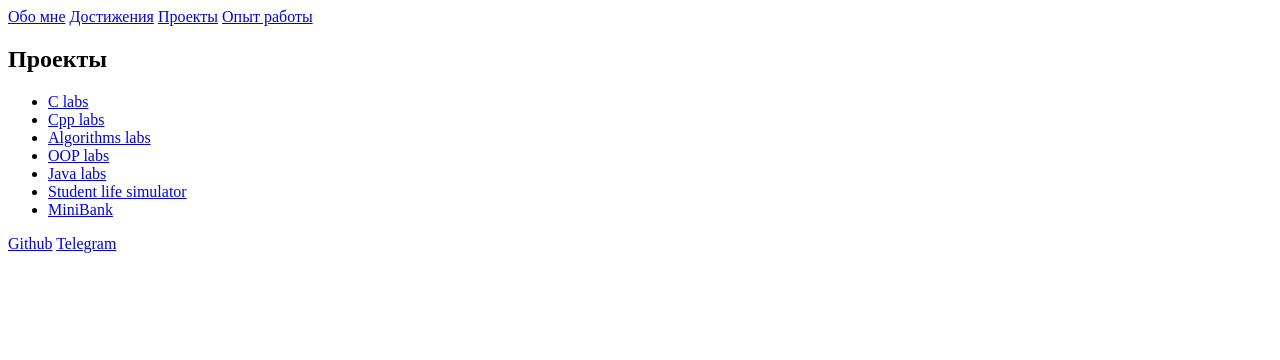
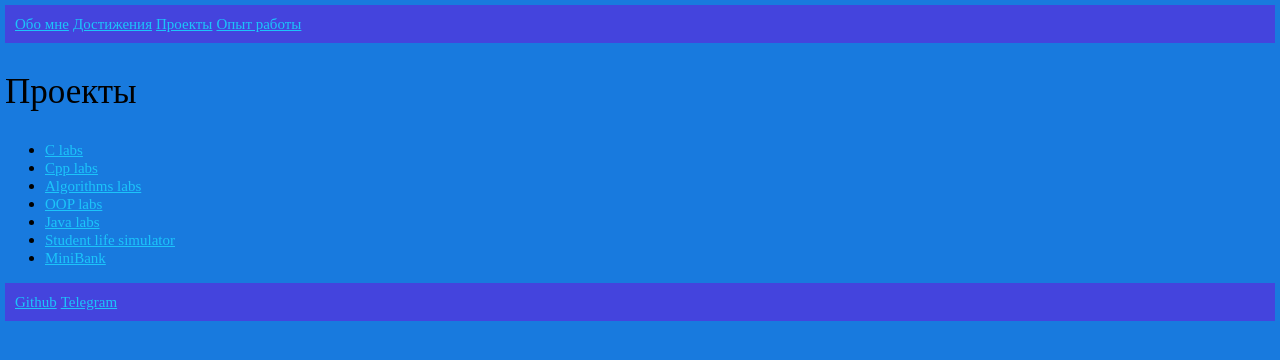
Before and after one commit to Bazalii/Web, a plain HTML site: page Projects.html in a window 1280 px wide. Drawn offline with Linux system fonts and the light colour scheme.

Commit message:
feat: add usage of styles to Projects page

```diff
--- a/Projects.html
+++ b/Projects.html
@@ -3,33 +3,36 @@
 <head>
     <meta charset="UTF-8">
     <title>Проекты</title>
+    <link href="css/mainTags.css" rel="stylesheet">
+    <link href="css/pictures.css" rel="stylesheet">
+    <link href="css/text.css" rel="stylesheet">
 </head>
-<body>
-<header>
+<body class="body">
+<header class="header">
     <nav>
-        <a href="index.html">Обо мне</a>
-        <a href="Achievements.html">Достижения</a>
-        <a href="Projects.html">Проекты</a>
-        <a href="WorkExperience.html">Опыт работы</a>
+        <a href="index.html" class="link">Обо мне</a>
+        <a href="Achievements.html" class="link">Достижения</a>
+        <a href="Projects.html" class="link">Проекты</a>
+        <a href="WorkExperience.html" class="link">Опыт работы</a>
     </nav>
 </header>
-<main>
+<main class="main">
     <section>
-        <h1>Проекты</h1>
+        <h1 class="firstHeader">Проекты</h1>
         <ul>
-            <li><a href="https://github.com/Bazalii/C-labs" target="_blank">C labs</a></li>
-            <li><a href="https://github.com/Bazalii/Cpp-labs" target="_blank">Cpp labs</a></li>
-            <li><a href="https://github.com/Bazalii/Algorithms" target="_blank">Algorithms labs</a></li>
-            <li><a href="https://github.com/Bazalii/OOP-labs" target="_blank">OOP labs</a></li>
-            <li><a href="https://github.com/Bazalii/Java-labs" target="_blank">Java labs</a></li>
-            <li><a href="https://github.com/Bazalii/Student_Life_Simulator" target="_blank">Student life simulator</a></li>
-            <li><a href="https://github.com/Bazalii/Tinkoff-Fintech" target="_blank">MiniBank</a></li>
+            <li><a href="https://github.com/Bazalii/C-labs" target="_blank" class="link">C labs</a></li>
+            <li><a href="https://github.com/Bazalii/Cpp-labs" target="_blank" class="link">Cpp labs</a></li>
+            <li><a href="https://github.com/Bazalii/Algorithms" target="_blank" class="link">Algorithms labs</a></li>
+            <li><a href="https://github.com/Bazalii/OOP-labs" target="_blank" class="link">OOP labs</a></li>
+            <li><a href="https://github.com/Bazalii/Java-labs" target="_blank" class="link">Java labs</a></li>
+            <li><a href="https://github.com/Bazalii/Student_Life_Simulator" target="_blank" class="link">Student life simulator</a></li>
+            <li><a href="https://github.com/Bazalii/Tinkoff-Fintech" target="_blank" class="link">MiniBank</a></li>
         </ul>
     </section>
 </main>
-<footer>
-    <a href="https://github.com/Bazalii" target="_blank">Github</a>
-    <a href="https://t.me/IvanBazalii" target="_blank">Telegram</a>
+<footer class="footer">
+    <a href="https://github.com/Bazalii" target="_blank" class="link">Github</a>
+    <a href="https://t.me/IvanBazalii" target="_blank" class="link">Telegram</a>
 </footer>
 </body>
 </html>
```
